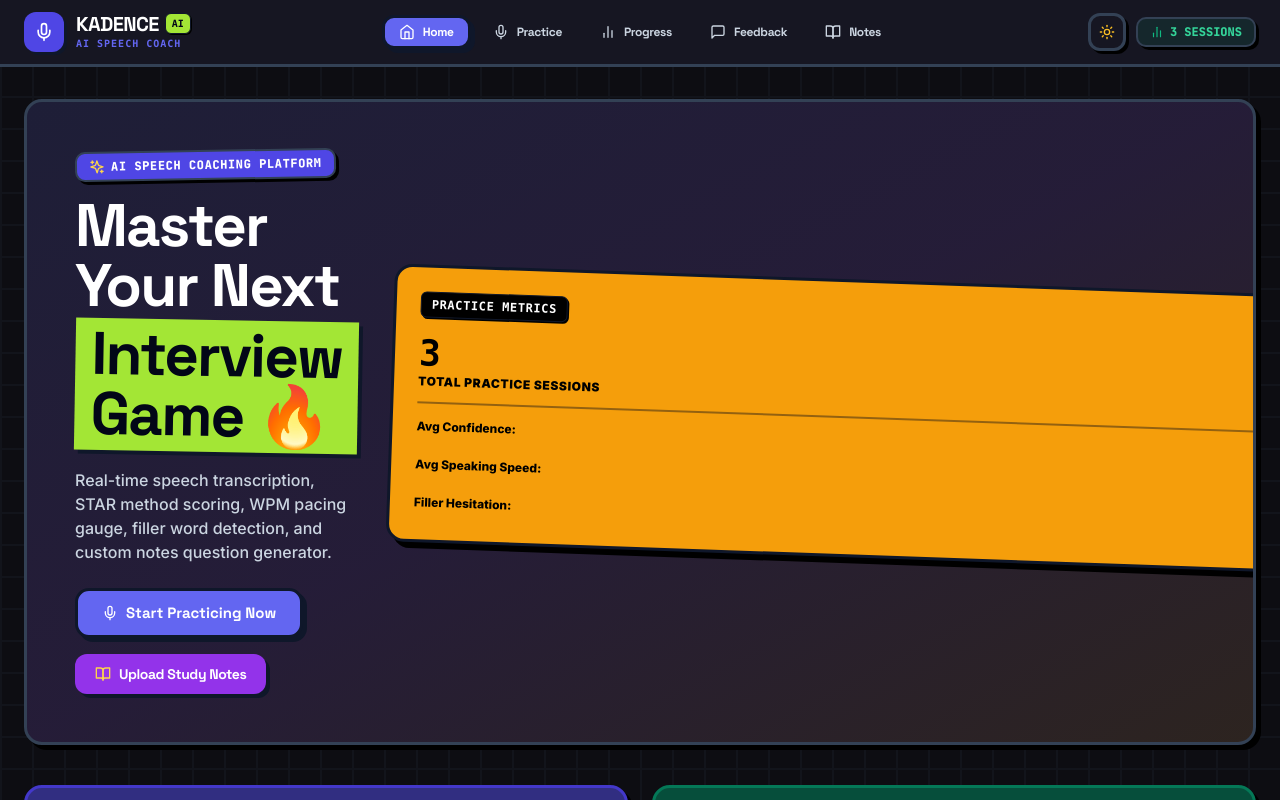
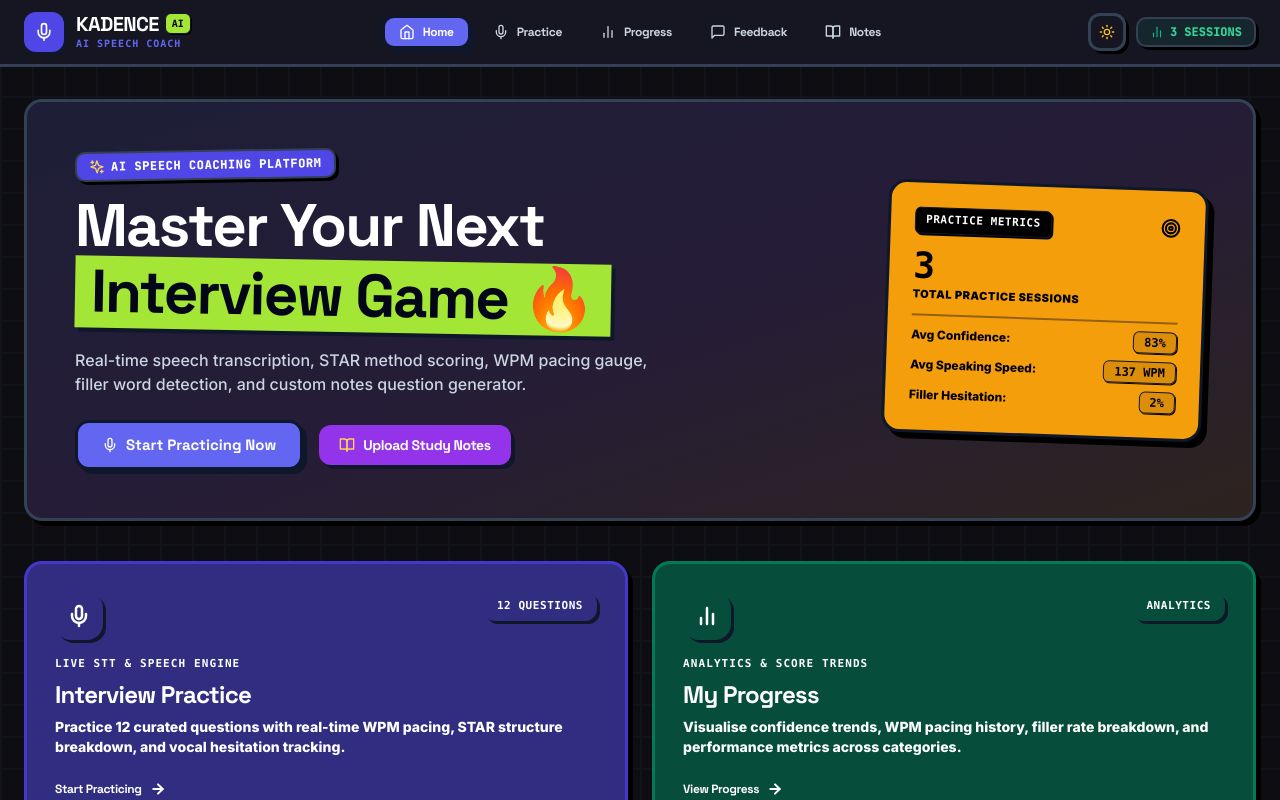
Before and after one commit to muditchaudhary29/kadence, a React (Vite) app: page / in a window 1280 px wide. Shown: the top 800 px of the page. Built offline with nearby package versions, Linux system fonts and the light colour scheme.

Commit message:
Fix Hero card width and use grid-cols-[1fr_auto] for metric rows so values are never pushed off-screen

```diff
--- a/src/components/Dashboard.jsx
+++ b/src/components/Dashboard.jsx
@@ -161,40 +161,42 @@ export default function Dashboard({ onNavigate }) {
           </div>
         </div>
 
-        {/* Hero Interactive 3D Metric Box (Brighter Sunshine Yellow in Light Mode, Electric Amber Gold in Dark Mode) */}
-        <Card3D className="hero-metrics-card w-full md:w-76 p-6 rounded-2xl border-3 border-slate-900 rotate-2 shrink-0 cursor-pointer">
-          <div className="flex items-center justify-between mb-4">
-            <span className="hero-badge-text text-xs font-mono font-black uppercase tracking-wider px-2.5 py-1 rounded-md border border-slate-900 shadow-[1.5px_1.5px_0px_#000]">
+        {/* Hero Interactive 3D Metric Box (Fixed md:w-80 max-w-sm with grid-cols-[1fr_auto] layout) */}
+        <Card3D className="hero-metrics-card w-full md:w-80 max-w-sm p-5 sm:p-6 rounded-2xl border-3 border-slate-900 rotate-2 shrink-0 cursor-pointer">
+          <div className="flex items-center justify-between mb-3">
+            <span className="hero-badge-text text-[11px] font-mono font-black uppercase tracking-wider px-2.5 py-1 rounded-md border border-slate-900 shadow-[1.5px_1.5px_0px_#000]">
               PRACTICE METRICS
             </span>
-            <Target className="w-6 h-6 stroke-[2.5]" style={{ color: '#000000' }} />
+            <Target className="w-5 h-5 stroke-[2.5]" style={{ color: '#000000' }} />
           </div>
 
           <div className="space-y-3">
             <div>
-              <div className="text-4xl font-black font-mono tracking-tight !text-black" style={{ color: '#000000' }}>{total}</div>
-              <div className="text-xs font-black uppercase tracking-wider !text-black" style={{ color: '#000000' }}>Total Practice Sessions</div>
+              <div className="text-3xl sm:text-4xl font-black font-mono tracking-tight !text-black" style={{ color: '#000000' }}>{total}</div>
+              <div className="text-[11px] font-black uppercase tracking-wider !text-black" style={{ color: '#000000' }}>Total Practice Sessions</div>
             </div>
 
-            <div className="pt-2.5 border-t-2 border-slate-950/40 flex items-center justify-between gap-4 text-xs font-black">
-              <span className="font-extrabold !text-black" style={{ color: '#000000' }}>Avg Confidence:</span>
-              <span className="font-mono text-xs sm:text-sm font-black !text-black px-2.5 py-0.5 rounded-lg bg-black/10 border border-slate-900 shadow-[1px_1px_0px_#000] shrink-0" style={{ color: '#000000' }}>
+            <div className="pt-2 border-t-2 border-slate-950/40 space-y-2">
+              <div className="grid grid-cols-[1fr_auto] items-center gap-2 text-xs font-black">
+                <span className="font-extrabold truncate !text-black" style={{ color: '#000000' }}>Avg Confidence:</span>
+                <span className="font-mono text-xs font-black !text-black px-2.5 py-0.5 rounded-md bg-black/10 border border-slate-900 shadow-[1px_1px_0px_#000]" style={{ color: '#000000' }}>
                   {avgConf}%
                 </span>
               </div>
 
-            <div className="flex items-center justify-between gap-4 text-xs font-black">
-              <span className="font-extrabold !text-black" style={{ color: '#000000' }}>Avg Speaking Speed:</span>
-              <span className="font-mono text-xs sm:text-sm font-black !text-black px-2.5 py-0.5 rounded-lg bg-black/10 border border-slate-900 shadow-[1px_1px_0px_#000] shrink-0" style={{ color: '#000000' }}>
+              <div className="grid grid-cols-[1fr_auto] items-center gap-2 text-xs font-black">
+                <span className="font-extrabold truncate !text-black" style={{ color: '#000000' }}>Avg Speaking Speed:</span>
+                <span className="font-mono text-xs font-black !text-black px-2.5 py-0.5 rounded-md bg-black/10 border border-slate-900 shadow-[1px_1px_0px_#000]" style={{ color: '#000000' }}>
                   {avgWpm} WPM
                 </span>
               </div>
 
-            <div className="flex items-center justify-between gap-4 text-xs font-black">
-              <span className="font-extrabold !text-black" style={{ color: '#000000' }}>Filler Hesitation:</span>
-              <span className="font-mono text-xs sm:text-sm font-black !text-black px-2.5 py-0.5 rounded-lg bg-black/10 border border-slate-900 shadow-[1px_1px_0px_#000] shrink-0" style={{ color: '#000000' }}>
+              <div className="grid grid-cols-[1fr_auto] items-center gap-2 text-xs font-black">
+                <span className="font-extrabold truncate !text-black" style={{ color: '#000000' }}>Filler Hesitation:</span>
+                <span className="font-mono text-xs font-black !text-black px-2.5 py-0.5 rounded-md bg-black/10 border border-slate-900 shadow-[1px_1px_0px_#000]" style={{ color: '#000000' }}>
                   {avgFill}%
                 </span>
+              </div>
             </div>
           </div>
         </Card3D>
```
Lines whose indentation alone changed are shown as unchanged.
